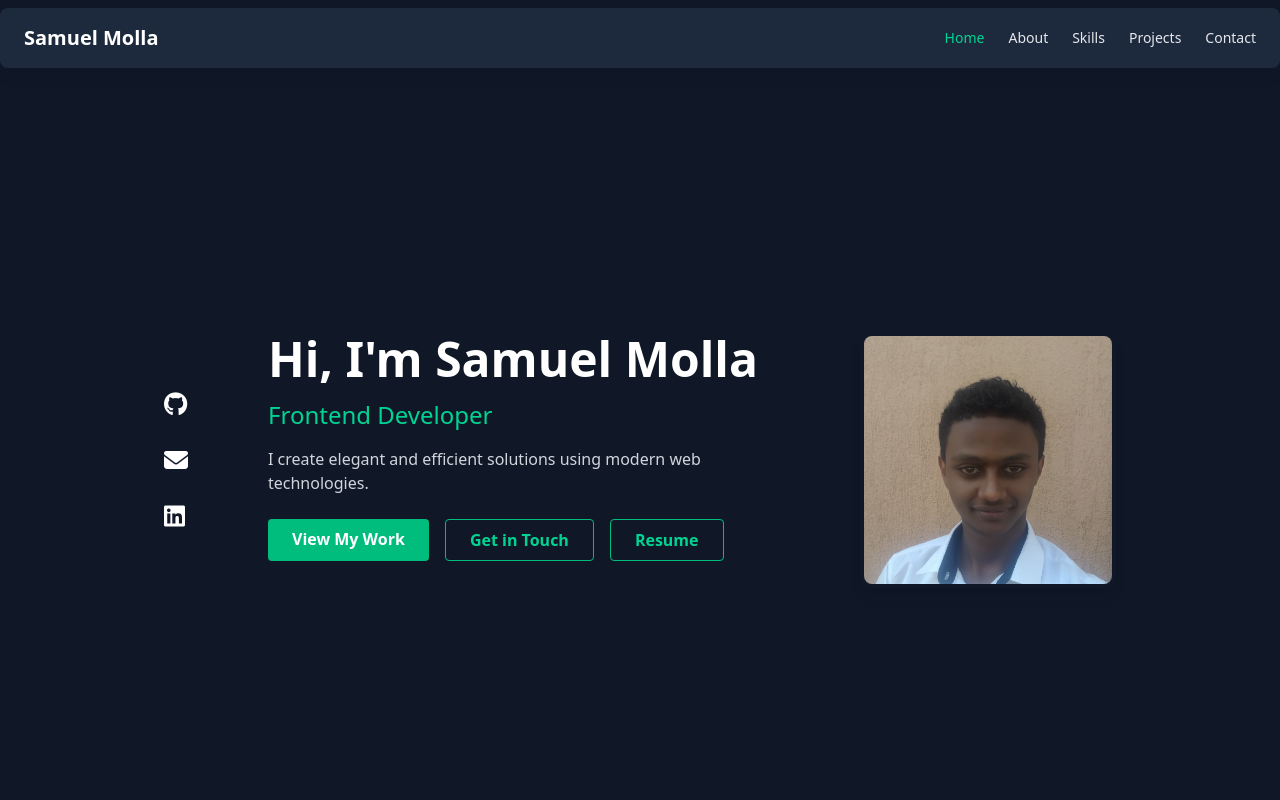
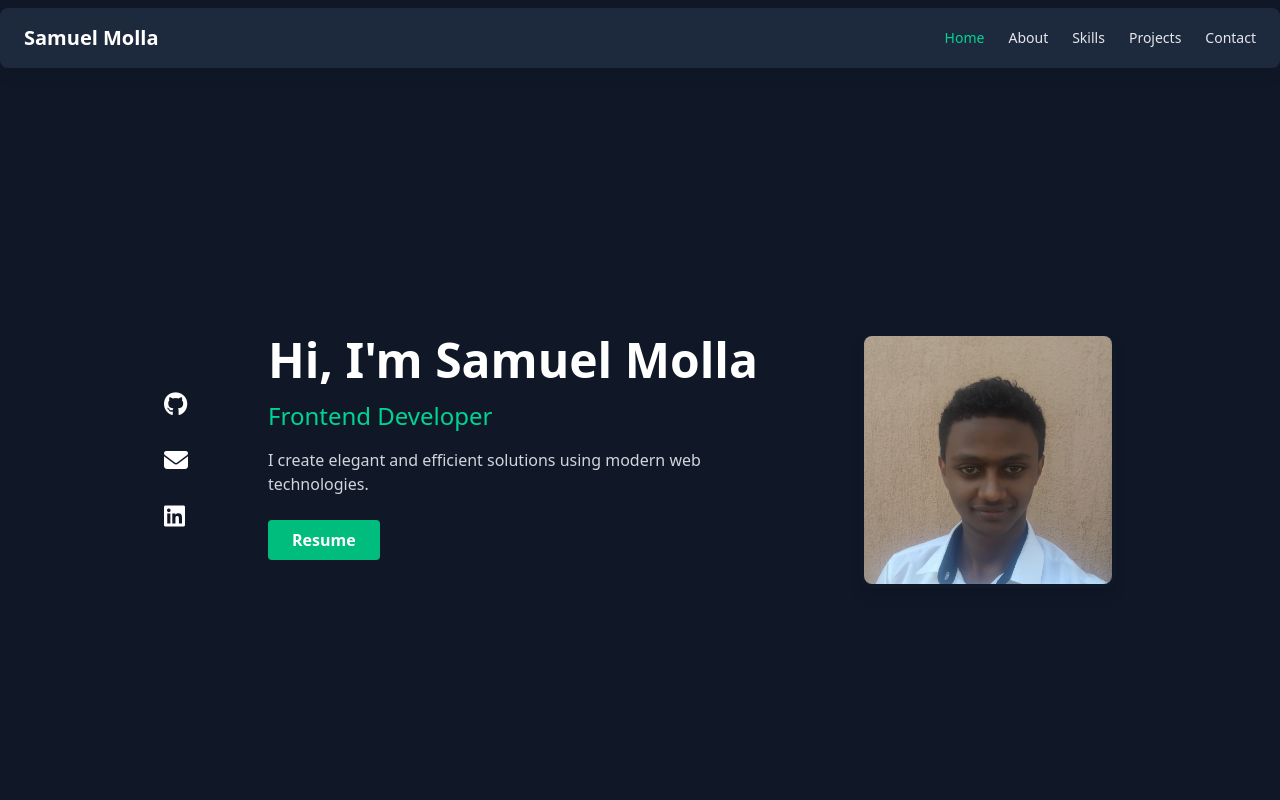
Before and after one commit to Mayufisha/Personal-Portfolio, a React (Vite) app in the folder React-Portfolio/: page / in a window 1280 px wide. Shown: the top 800 px of the page. Built offline with nearby package versions, Linux system fonts and the light colour scheme; some icons are missing.

Commit message:
Add resume

```diff
--- a/React-Portfolio/src/Home.jsx
+++ b/React-Portfolio/src/Home.jsx
@@ -17,10 +17,7 @@ function Home() {
            <h3 className="text-2xl text-emerald-400 mb-4">Frontend Developer</h3>
            <p className="mb-6 text-gray-300">I create elegant and efficient solutions using modern web technologies.</p>
            <div className="flex flex-col sm:flex-row gap-4 justify-center md:justify-start mb-6">
-             <a href="#projects" className="bg-emerald-500 hover:bg-emerald-600 text-white font-semibold py-2 px-6 rounded transition">View My Work</a>
-             <a href="#contact" className="border border-emerald-500 text-emerald-400 hover:bg-emerald-500 hover:text-white font-semibold py-2 px-6 rounded transition">Get in Touch</a>
-             <a href="#" className="border border-emerald-500 text-emerald-400 hover:bg-emerald-500 hover:text-white font-semibold py-2 px-6 rounded transition">Resume</a>
-
+             <a href="./Samuel_Molla_Resume.pdf" className="bg-emerald-500 hover:bg-emerald-600 text-white font-semibold py-2 px-6 rounded transition" target="_blank">Resume</a>
            </div>
 
            <div className="flex justify-center md:justify-start gap-6 text-3xl">
```
Also changed, not shown: 1 other file (tests, documents, lock files or other folders).
